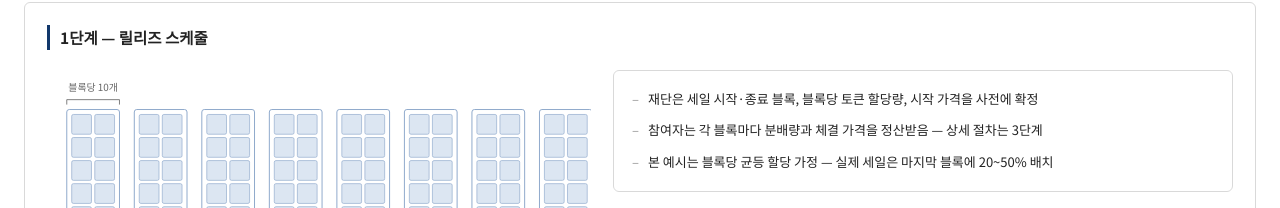
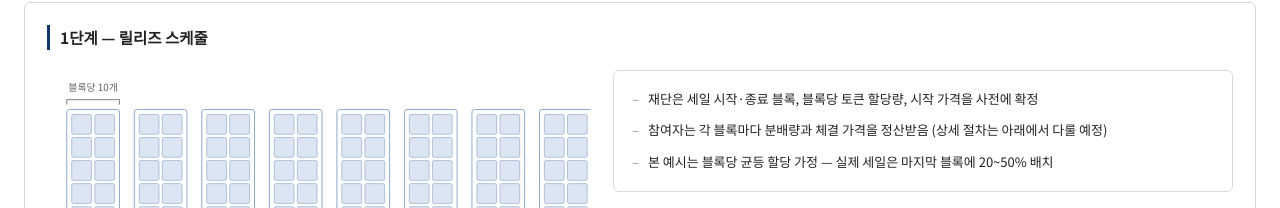
Before and after one commit to umdukh1-png/11, a plain HTML site: page index.html in a window 1280 px wide. Shown: the part 273-481 px from the top of the page. Drawn offline with Linux system fonts and the light colour scheme.

Commit message:
Reword stage-1 note with parenthetical
Co-Authored-By: Claude Fable 5 <noreply@anthropic.com>
Claude-Session: https://claude.ai/code/session_01BZQKsL6oqyEna1M5bg8gzW

```diff
--- a/index.html
+++ b/index.html
@@ -392,7 +392,7 @@
       <div class="exp-box">
         <ul class="info-list">
           <li>재단은 세일 시작·종료 블록, 블록당 토큰 할당량, 시작 가격을 사전에 확정</li>
-          <li>참여자는 각 블록마다 분배량과 체결 가격을 정산받음 — 상세 절차는 3단계</li>
+          <li>참여자는 각 블록마다 분배량과 체결 가격을 정산받음 (상세 절차는 아래에서 다룰 예정)</li>
           <li>본 예시는 블록당 균등 할당 가정 — 실제 세일은 마지막 블록에 20~50% 배치</li>
         </ul>
       </div>
```
